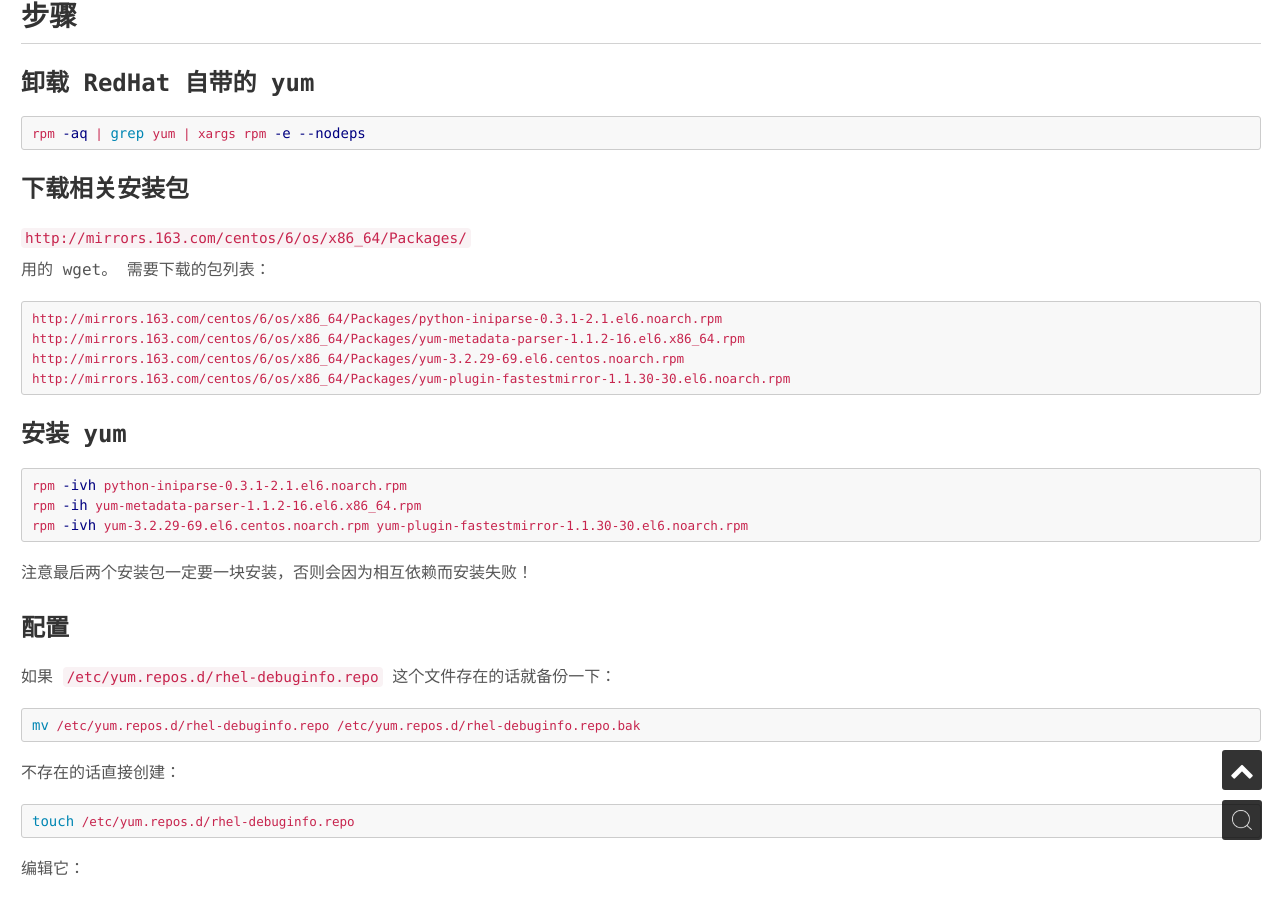
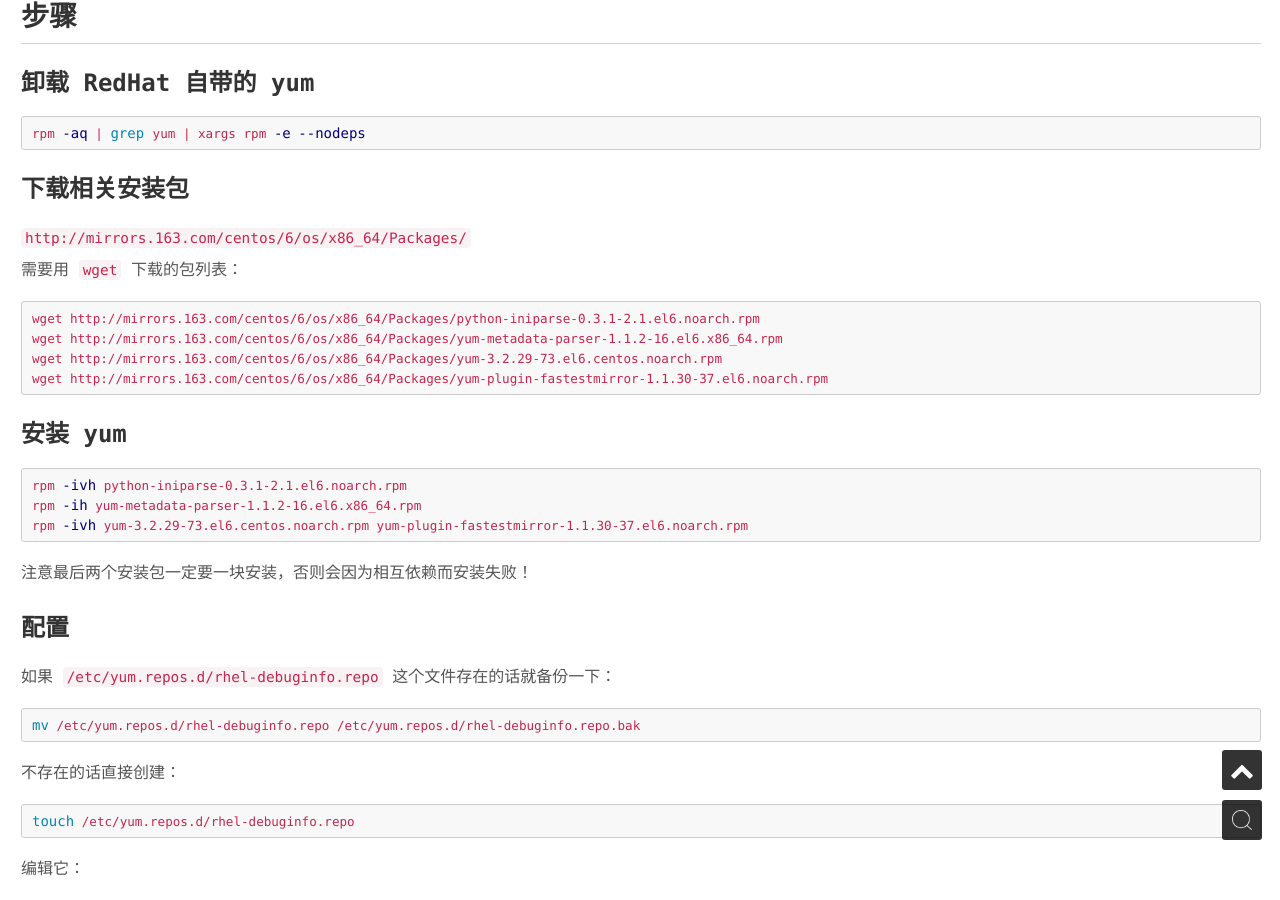
Before and after one commit to psvmc/myblog_jekyll, a Jekyll site: the page built from _posts/2016-10-18-linux-redhat-yum.md, in a window 1280 px wide and 900 px high, scrolled down 837 px. Built offline with Jekyll 4.4.1, drawn with Linux system fonts in a browser that asks for light colours; nearby versions of some CDN libraries.

Commit message:
文章更新

````diff
--- a/_posts/2016-10-18-linux-redhat-yum.md
+++ b/_posts/2016-10-18-linux-redhat-yum.md
@@ -25,14 +25,13 @@
 
 `http://mirrors.163.com/centos/6/os/x86_64/Packages/`
 
-用的 wget。
-需要下载的包列表：
+需要用 `wget` 下载的包列表：
 
 ```bash
-http://mirrors.163.com/centos/6/os/x86_64/Packages/python-iniparse-0.3.1-2.1.el6.noarch.rpm
-http://mirrors.163.com/centos/6/os/x86_64/Packages/yum-metadata-parser-1.1.2-16.el6.x86_64.rpm
-http://mirrors.163.com/centos/6/os/x86_64/Packages/yum-3.2.29-69.el6.centos.noarch.rpm
-http://mirrors.163.com/centos/6/os/x86_64/Packages/yum-plugin-fastestmirror-1.1.30-30.el6.noarch.rpm
+wget http://mirrors.163.com/centos/6/os/x86_64/Packages/python-iniparse-0.3.1-2.1.el6.noarch.rpm
+wget http://mirrors.163.com/centos/6/os/x86_64/Packages/yum-metadata-parser-1.1.2-16.el6.x86_64.rpm
+wget http://mirrors.163.com/centos/6/os/x86_64/Packages/yum-3.2.29-73.el6.centos.noarch.rpm
+wget http://mirrors.163.com/centos/6/os/x86_64/Packages/yum-plugin-fastestmirror-1.1.30-37.el6.noarch.rpm
 ```
 
 ### 安装 yum
@@ -40,7 +39,7 @@
 ```bash
 rpm -ivh python-iniparse-0.3.1-2.1.el6.noarch.rpm
 rpm -ih yum-metadata-parser-1.1.2-16.el6.x86_64.rpm
-rpm -ivh yum-3.2.29-69.el6.centos.noarch.rpm yum-plugin-fastestmirror-1.1.30-30.el6.noarch.rpm
+rpm -ivh yum-3.2.29-73.el6.centos.noarch.rpm yum-plugin-fastestmirror-1.1.30-37.el6.noarch.rpm
 ```
 
 注意最后两个安装包一定要一块安装，否则会因为相互依赖而安装失败！
````
